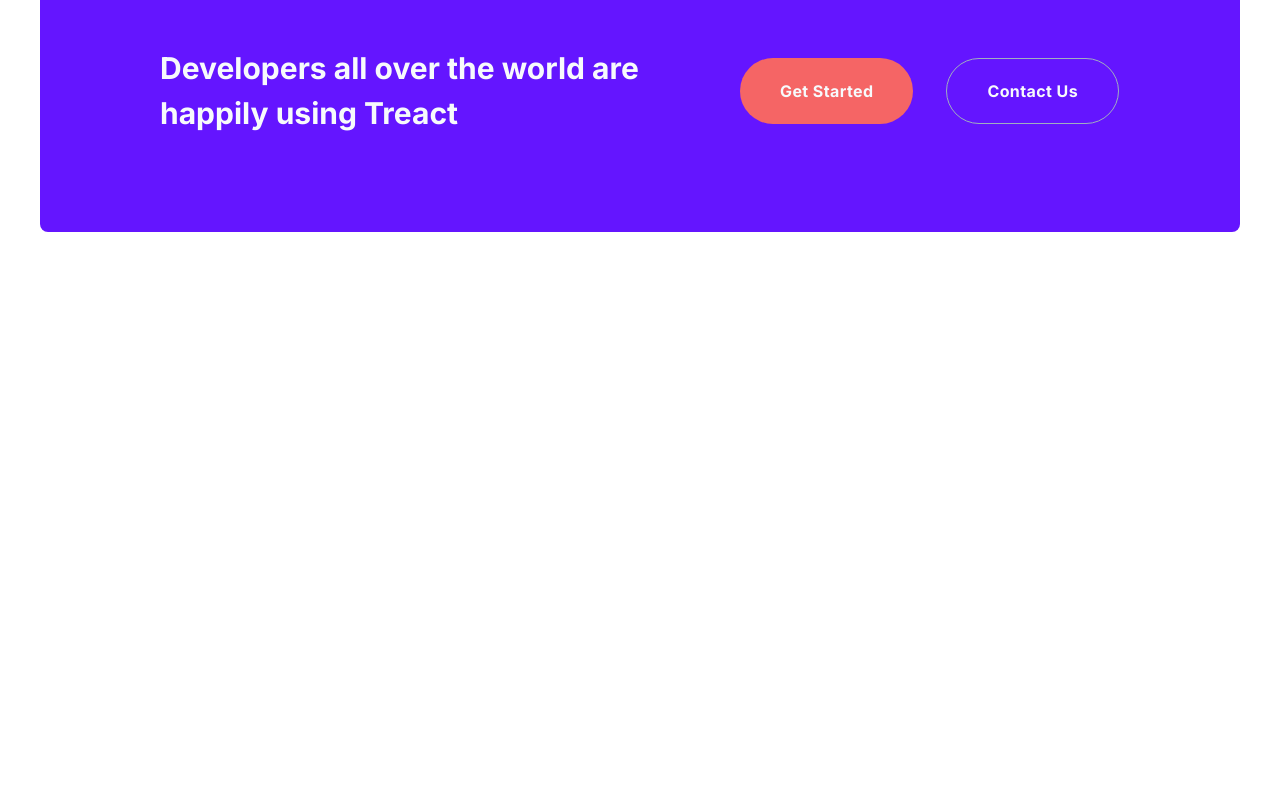
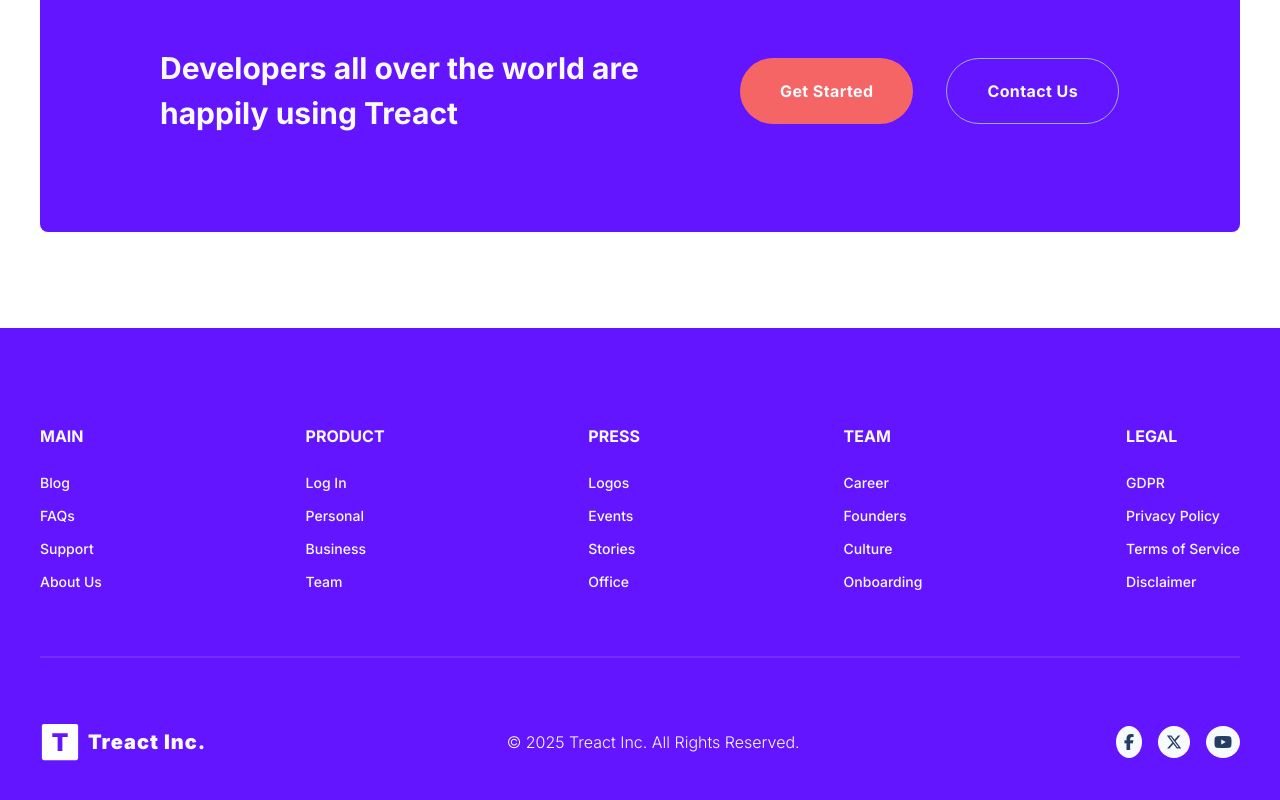
Before and after one commit to MindsMirrors/Treact, a plain HTML site: page index.html in a window 1280 px wide. Shown: the part 5742-6542 px from the top of the page. Before the commit the page ends 6070 px from the top, so only its background shows below. Drawn offline with Linux system fonts and the light colour scheme.

Commit message:
finished footer section

```diff
--- a/index.html
+++ b/index.html
@@ -325,6 +325,59 @@
             </div>
         </section>
     </main>
-    <footer></footer>
+    <footer>
+        <div class="row">
+            <div class="links">
+                <div class="link">
+                    <div class="link__title">Main</div>
+                    <a href="" class="link__item">Blog</a>
+                    <a href="" class="link__item">FAQs</a>
+                    <a href="" class="link__item">Support</a>
+                    <a href="" class="link__item">About Us</a>
+                </div>
+                <div class="link">
+                    <div class="link__title">Product</div>
+                    <a href="" class="link__item">Log In</a>
+                    <a href="" class="link__item">Personal</a>
+                    <a href="" class="link__item">Business</a>
+                    <a href="" class="link__item">Team</a>
+                </div>
+                <div class="link">
+                    <div class="link__title">Press</div>
+                    <a href="" class="link__item">Logos</a>
+                    <a href="" class="link__item">Events</a>
+                    <a href="" class="link__item">Stories</a>
+                    <a href="" class="link__item">Office</a>
+                </div>
+                <div class="link">
+                    <div class="link__title">Team</div>
+                    <a href="" class="link__item">Career</a>
+                    <a href="" class="link__item">Founders</a>
+                    <a href="" class="link__item">Culture</a>
+                    <a href="" class="link__item">Onboarding</a>
+                </div>
+                <div class="link">
+                    <div class="link__title">Legal</div>
+                    <a href="" class="link__item">GDPR</a>
+                    <a href="" class="link__item">Privacy Policy</a>
+                    <a href="" class="link__item">Terms of Service</a>
+                    <a href="" class="link__item">Disclaimer</a>
+                </div>
+            </div>
+            <div class="footer__divider"></div>
+            <div class="footer__info">
+                <div class="footer__info--logo">
+                    <img class="footer__info--img" src="./assets/logo-light.d9a5d1b5be5ea077b26864fdfc2e96a4.svg" alt="">
+                    <div class="footer__info--name">Treact Inc.</div>
+                </div>
+                <div class="footer__info--copy">&copy 2025 Treact Inc. All Rights Reserved.</div>
+                <div class="footer__info--socials">
+                    <i class="fa-brands footer__social--link fa-facebook-f"></i>
+                    <i class="fa-brands footer__social--link fa-x-twitter"></i>
+                    <i class="fa-brands footer__social--link fa-youtube"></i>
+                </div>
+            </div>
+        </div>
+    </footer>
 </body>
 </html>
--- a/styles.css
+++ b/styles.css
@@ -781,7 +781,7 @@ header .row {
 }
 
 /*
-    Start
+    START
 */
 
 .start__container {
@@ -854,3 +854,120 @@ header .row {
     background-color: rgba(247, 250, 252);
     color: rgba(100, 21, 255);
 }
+
+/*
+    FOOTER
+*/
+
+footer {
+    padding: 96px 32px;
+    background-color: rgb(100, 21, 255);
+    margin-bottom: -32px;
+    position: relative;
+    overflow: hidden;
+}
+
+.links {
+    display: flex;
+    justify-content: space-between;
+}
+
+.link {
+    display: flex;
+    flex-direction: column;
+}
+
+.link__title {
+    font-weight: 700;
+    color: #f7fafc;
+    line-height: 1.5;
+    text-transform: uppercase;
+}
+
+.link__item {
+    color: #f7fafc;
+    font-size: 14px;
+    margin-top: 12px;
+    line-height: 1.5;
+    font-weight: 500;
+    position: relative;
+    cursor: pointer;
+}
+
+.link__item:nth-child(2) {
+    margin-top: 24px;
+}
+
+.link__item:after {
+    content: "";
+    position: absolute;
+    left: 0px;
+    bottom: -6px;
+    height: 2px;
+    width: 100%;
+    background: #fff;
+    transition: all 300ms;
+    opacity: 0;
+}
+
+.link__item:hover:after {
+    opacity: 1;
+}
+
+.footer__divider {
+    width: 100%;
+    height: 2px;
+    margin: 64px 0;
+    background: rgb(116, 44, 255);
+}
+
+.footer__info {
+    display: flex;
+    align-items: center;
+    justify-content: space-between;
+    margin: 48px 0;
+}
+
+.footer__info--logo {
+    display: flex;
+    align-items: center;
+}
+
+.footer__info--img {
+    width: 40px;
+    height: 40px;
+}
+
+.footer__info--name {
+    font-size: 20px;
+    color: #f7fafc;
+    font-weight: 900;
+    margin-left: 8px;
+    letter-spacing: 0.05em;
+}
+
+.footer__info--copy {
+    color: #f7fafc;
+    font-weight: 300;
+}
+
+.footer__info--socials {
+    display: flex;
+}
+
+.footer__social--link {
+    margin-left: 16px;
+    padding: 8px;
+    background: #f7fafc;
+    display: flex;
+    justify-content: center;
+    align-items: center;
+    border-radius: 50%;
+    z-index: 2;
+    cursor: pointer;
+    transition: all 300ms;
+}
+
+.footer__social--link:hover {
+    background-color: rgba(203, 213, 224);
+}
```
